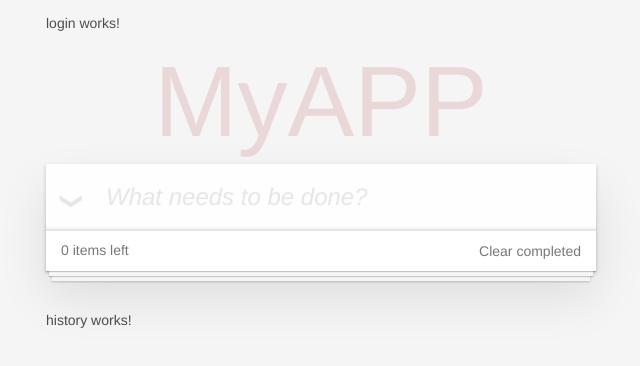
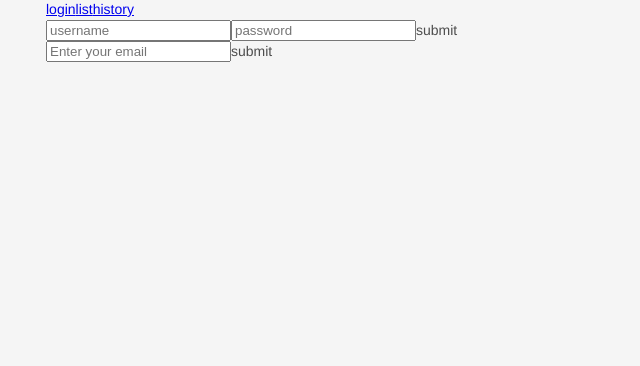
Before and after one commit to demo-projects/behalf-training-2017, an Angular app: page /login in a window 1280 px wide. Shown: the top 366 px of the page, without its empty margins (319-959 px from the left). Built offline with nearby package versions, Linux system fonts and the light colour scheme.

Commit message:
directives

```diff
--- a/src/app/app.component.ts
+++ b/src/app/app.component.ts
@@ -3,9 +3,11 @@ import {Component} from '@angular/core';
 @Component({
   selector: 'app-root',
   template: `
-    <app-login></app-login>
-    <app-todolist></app-todolist>
-    <app-history></app-history>
+    <a routerLink="login">login</a>
+    <a routerLink="list">list</a>
+    <a routerLink="log">history</a>
+
+    <router-outlet></router-outlet>
   `
 })
 
--- a/src/app/app.module.ts
+++ b/src/app/app.module.ts
@@ -4,11 +4,17 @@ import {AppComponent} from './app.component';
 import {HistoryModule} from './history/history.module';
 import {LoginModule} from './login/login.module';
 import {TodolistModule} from './todolist/todolist.module';
+import {RouterModule} from '@angular/router';
+import {LoginComponent} from './login/login.component';
+import {TodolistComponent} from './todolist/todolist.component';
+import {HistoryComponent} from './history/history.component';
+import {routes} from './app.routes';
 
 @NgModule({
   declarations: [AppComponent],
   imports     : [
     BrowserModule,
+    RouterModule.forRoot(routes) ,
     LoginModule,
     TodolistModule,
     HistoryModule
--- a/src/app/login/login.component.ts
+++ b/src/app/login/login.component.ts
@@ -3,9 +3,8 @@ import { Component, OnInit } from '@angular/core';
 @Component({
   selector: 'app-login',
   template: `
-    <p>
-      login works!
-    </p>
+    <app-sign-in></app-sign-in>
+    <app-recover></app-recover>
   `,
   styles: []
 })
--- a/src/app/login/login.module.ts
+++ b/src/app/login/login.module.ts
@@ -1,12 +1,14 @@
 import { NgModule } from '@angular/core';
 import { CommonModule } from '@angular/common';
 import { LoginComponent } from './login.component';
+import { SignInComponent } from './sign-in.component';
+import { RecoverComponent } from './recover.component';
 
 @NgModule({
   imports: [
     CommonModule
   ],
-  declarations: [LoginComponent],
+  declarations: [LoginComponent, SignInComponent, RecoverComponent],
   exports: [LoginComponent]
 })
 export class LoginModule { }
--- /dev/null
+++ b/src/app/login/recover.component.ts
@@ -0,0 +1,22 @@
+import {Component, OnInit} from '@angular/core';
+
+@Component({
+  selector: 'app-recover',
+  template: `
+    <form>
+      <input type="text"
+             placeholder="Enter your email">
+      <button type="submit">submit</button>
+    </form>
+  `,
+  styles  : []
+})
+export class RecoverComponent implements OnInit {
+
+  constructor() {
+  }
+
+  ngOnInit() {
+  }
+
+}
--- /dev/null
+++ b/src/app/login/sign-in.component.ts
@@ -0,0 +1,22 @@
+import {Component, OnInit} from '@angular/core';
+
+@Component({
+  selector: 'app-sign-in',
+  template: `
+    <form>
+      <input type="text"     placeholder="username">
+      <input type="password" placeholder="password">
+      <button type="submit"> submit</button>
+    </form>
+  `,
+  styles  : []
+})
+export class SignInComponent implements OnInit {
+
+  constructor() {
+  }
+
+  ngOnInit() {
+  }
+
+}
```
Also changed, not shown: src/app/app.routes.ts (added, +9 -0 lines).
